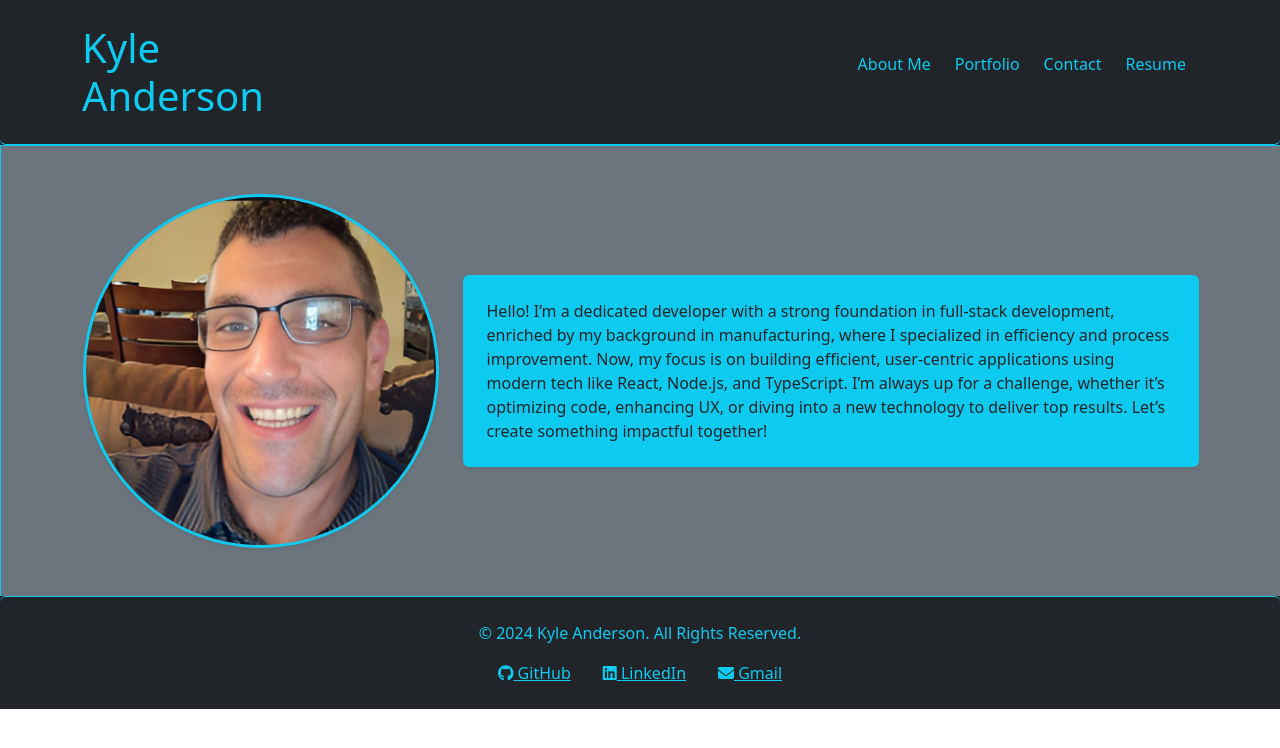
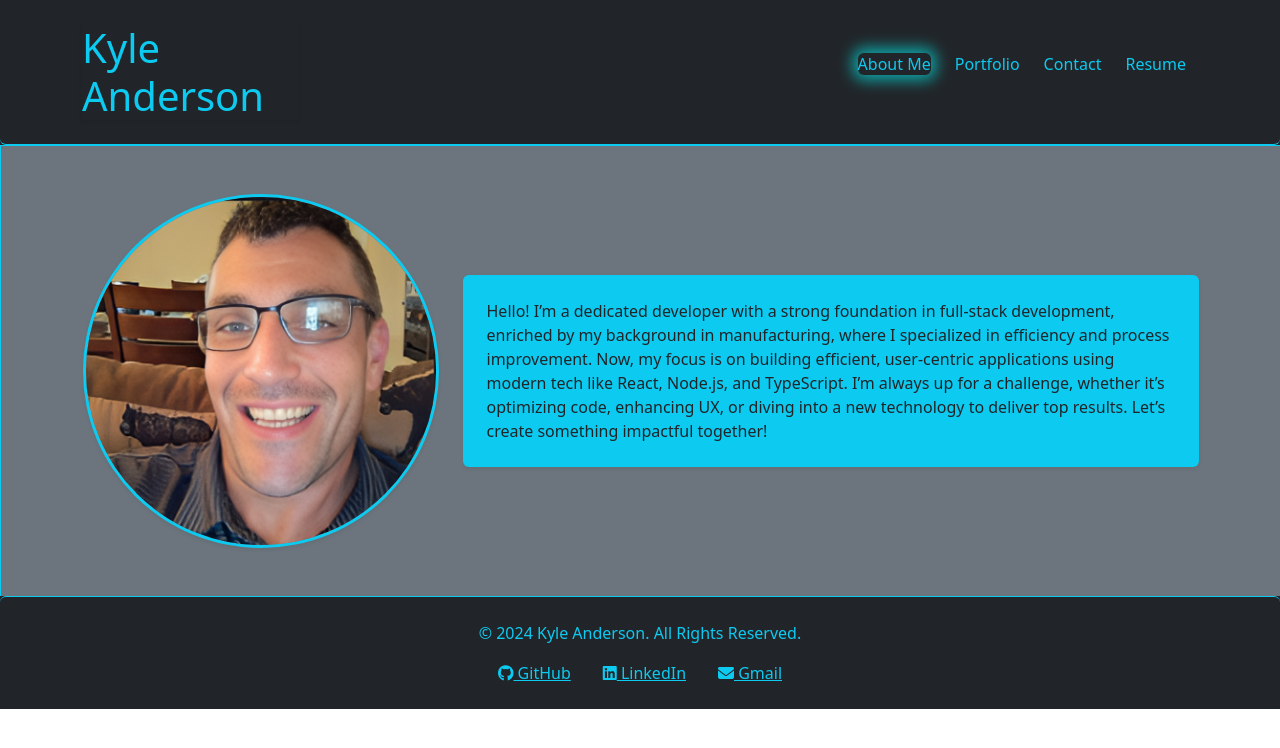
Before and after one commit to kyand38/ReactPortfolioPro, a React (Vite) app: page /AboutMe in a window 1280 px wide. Shown: the top 748 px of the page. Built offline with nearby package versions, Linux system fonts and the light colour scheme.

Commit message:
Fixed glow on AboutMe

```diff
--- a/src/components/Navigation.jsx
+++ b/src/components/Navigation.jsx
@@ -6,11 +6,11 @@ function Navigation() {
     return (
         <nav className='container d-flex justify-content-end'>
             <ul className="nav-links ">
-                {/* <li className='nav-item'>
-                <NavLink to="/" className={({ isActive }) => isActive ? "active nav-item" : "nav-item"}>Home</NavLink>
-            </li> */}
+                <li className='nav-item'>
+                <NavLink to="/" className={({ isActive }) => isActive ? "active nav-item rounded" : "nav-item rounded"}></NavLink>
+            </li>
                 <li>
-                    <NavLink to='/' className={({ isActive }) => isActive ? "active nav-item rounded" : "nav-item rounded"}>About Me</NavLink>
+                    <NavLink to='/aboutme' className={({ isActive }) => isActive ? "active nav-item rounded" : "nav-item rounded"}>About Me</NavLink>
                 </li>
                 <li>
                     <NavLink to='/project' className={({ isActive }) => isActive ? "active nav-item rounded" : "nav-item rounded"}>Portfolio</NavLink>
```
